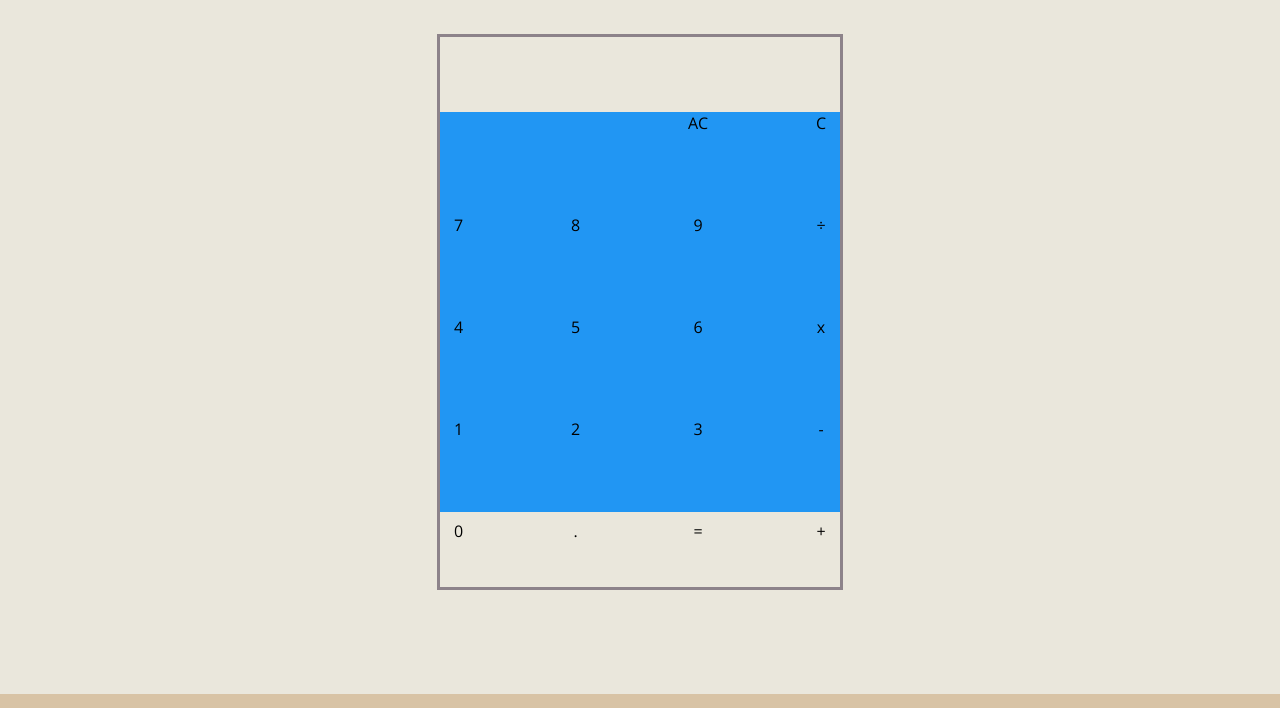
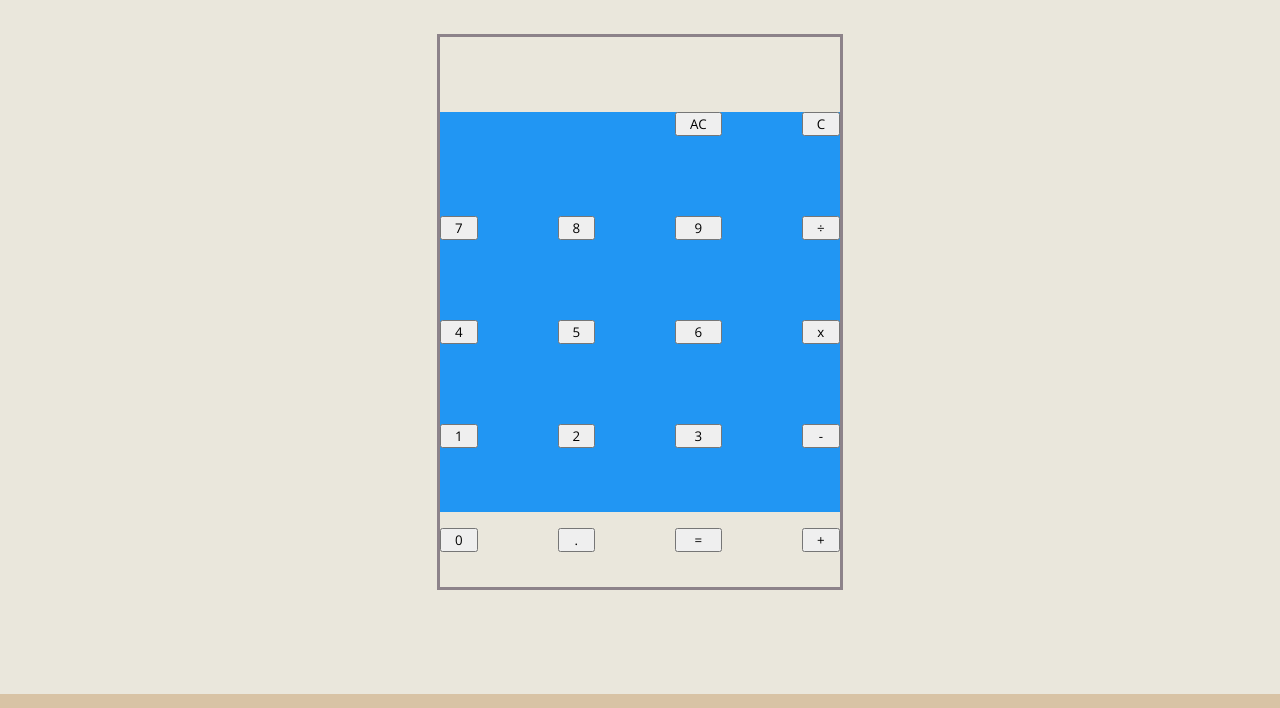
Before and after one commit to jackpotier/calculator, a plain HTML site: page index.html in a window 1280 px wide. Shown: the part 67-775 px from the top of the page. Drawn offline with nearby package versions, Linux system fonts and the light colour scheme.

Commit message:
turned div's into buttons

```diff
--- a/index.html
+++ b/index.html
@@ -17,26 +17,26 @@
         <div id="calculator">
             <div id="buttonBank">
                 <!--Gonna have to use Grid CSS for the calculator for ease-->
-                <div class="grid-item"></div>
-                <div class="grid-item"></div>
-                <div class="grid-item" id="clearAll">AC</div>
-                <div class="grid-item" id="backspace">C</div>
-                <div class="grid-item" id="7">7</div>
-                <div class="grid-item" id="8">8</div>
-                <div class="grid-item" id="9">9</div>
-                <div class="grid-item" id="divide">÷</div>
-                <div class="grid-item" id="4">4</div>
-                <div class="grid-item" id="5">5</div>
-                <div class="grid-item" id="6">6</div>
-                <div class="grid-item" id="multiply">x</div>
-                <div class="grid-item" id="1">1</div>
-                <div class="grid-item" id="2">2</div>
-                <div class="grid-item" id="3">3</div>
-                <div class="grid-item" id="minus">-</div>
-                <div class="grid-item" id="0">0</div>
-                <div class="grid-item" id="decimalPoint">.</div>
-                <div class="grid-item" id="equals">=</div>
-                <div class="grid-item" id="addition">+</div>
+                <div class="spaceHolder"></div>
+                <div class="spaceHolder"></div>
+                <button class="grid-item" id="clearAll">AC</button>
+                <button class="grid-item" id="backspace">C</button>
+                <button class="grid-item" id="7">7</button>
+                <button class="grid-item" id="8">8</button>
+                <button class="grid-item" id="9">9</button>
+                <button class="grid-item" id="divide">÷</button>
+                <button class="grid-item" id="4">4</button>
+                <button class="grid-item" id="5">5</button>
+                <button class="grid-item" id="6">6</button>
+                <button class="grid-item" id="multiply">x</button>
+                <button class="grid-item" id="1">1</button>
+                <button class="grid-item" id="2">2</button>
+                <button class="grid-item" id="3">3</button>
+                <button class="grid-item" id="minus">-</button>
+                <button class="grid-item" id="0">0</button>
+                <button class="grid-item" id="decimalPoint">.</button>
+                <button class="grid-item" id="equals">=</button>
+                <button class="grid-item" id="addition">+</button>
             </div>
         </div>
     </div>
```
